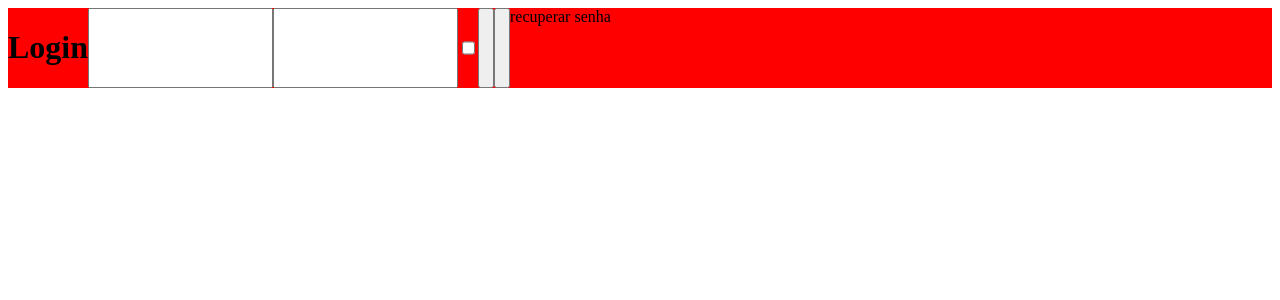
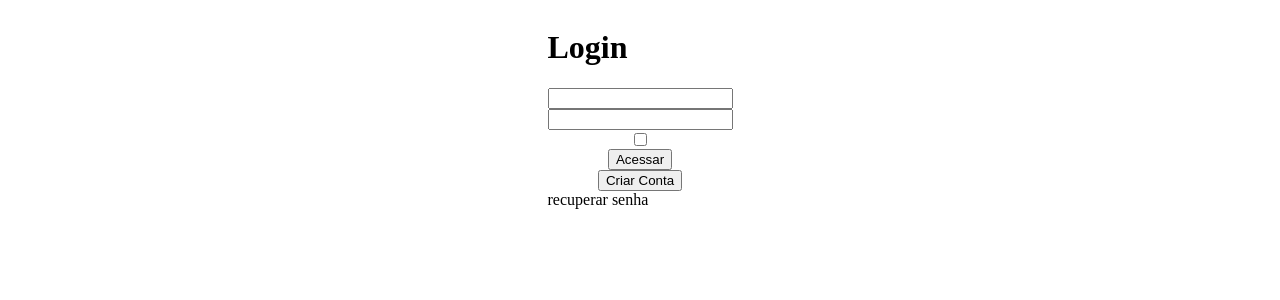
Before and after one commit to Daniel-Francisc/Estagio-Aplicado-II-Pr-teses, a React (Vite) app in the folder frontwebview/frontend/: page / in a window 1280 px wide. Shown: the top 300 px of the page. Built offline with nearby package versions, Linux system fonts and the light colour scheme.

Commit message:
Update Login.jsx

```diff
--- a/frontwebview/frontend/src/views/Login.jsx
+++ b/frontwebview/frontend/src/views/Login.jsx
@@ -2,24 +2,36 @@ import React from 'react';
 
 function Login() {
     return (
-        <div style={{
-            display: "flex",
-            backgroundColor: "red"
-        }}>
+        <main style={style.main}>
             <h1>Login</h1>
-            <input id={'nome'} type='email' />
-            <input id={'senha'} type='password' />
-            <input id={'manter_login'} type='checkbox' />
-            <input id={'entrar'} type='button' />
-            <input id={'recuperar_senha'} type='button' />
-            <a id={'recuperar_senha'} >recuperar senha</a>
-        </div>
+            <div style={style.blocos}>
+                <input id={'nome'} type="email" />
+            </div>
+            <div style={style.blocos}>
+                <input id={'senha'} type="password" />
+            </div>
+            <div style={style.blocos}>
+                <input id={'manter_login'} type="checkbox" />
+            </div>
+            <div style={style.blocos}>
+                <button id={'entrar'}> Acessar </button>
+            </div>
+            <div style={style.blocos}>
+                <button id={'criar_conta'}> Criar Conta </button>
+            </div>
+            <a id={'recuperar_senha'}>recuperar senha</a>
+        </main>
     );
 }
 
-const styles = {
-    container: {
-        textAlign: 'center',
+const style = {
+    main: {
+        display: 'grid',
+        justifyContent: 'center'
+    },
+    blocos: {
+        display: 'flex',
+        justifyContent: 'center'
     },
 };
 
```
